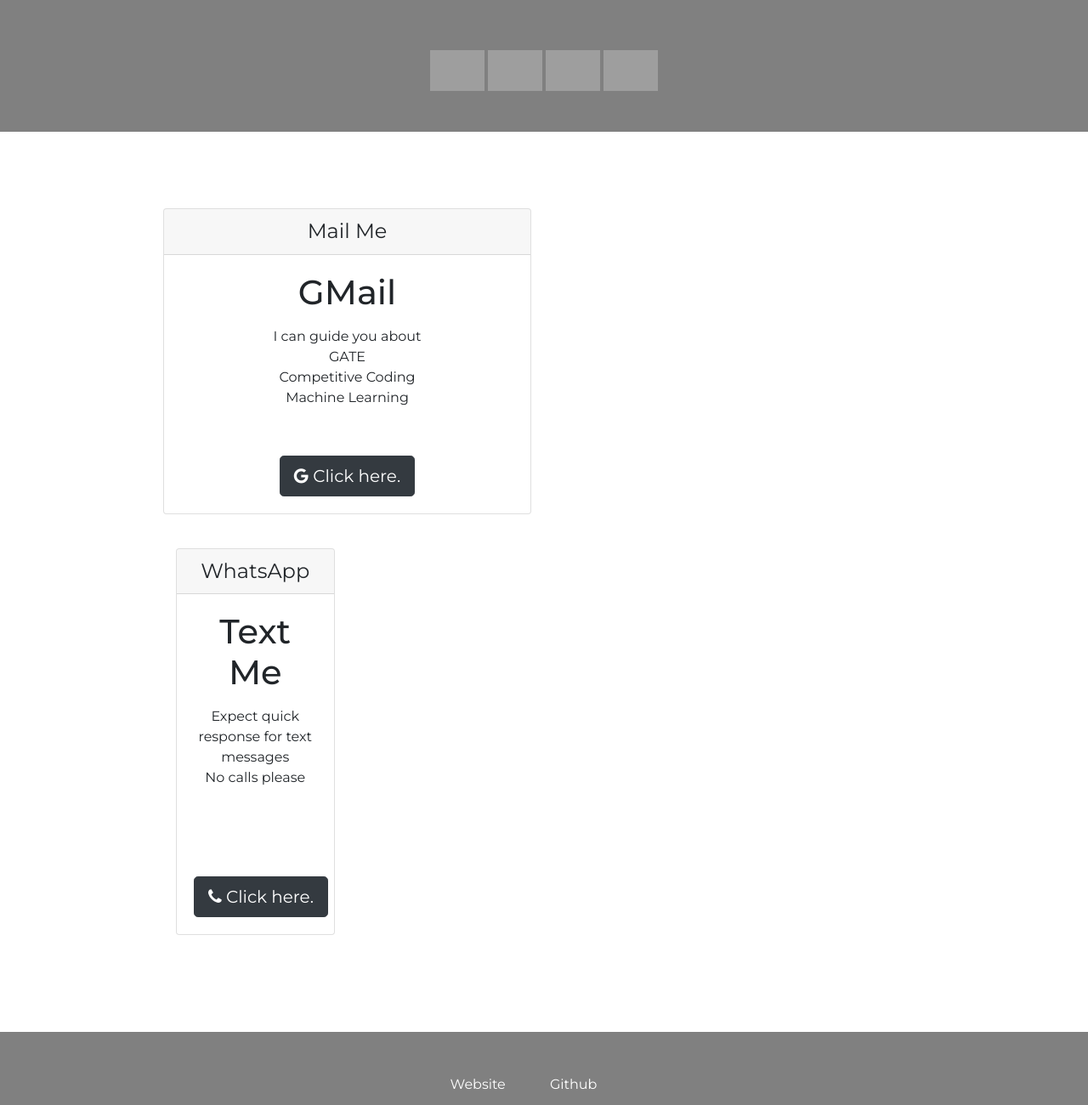
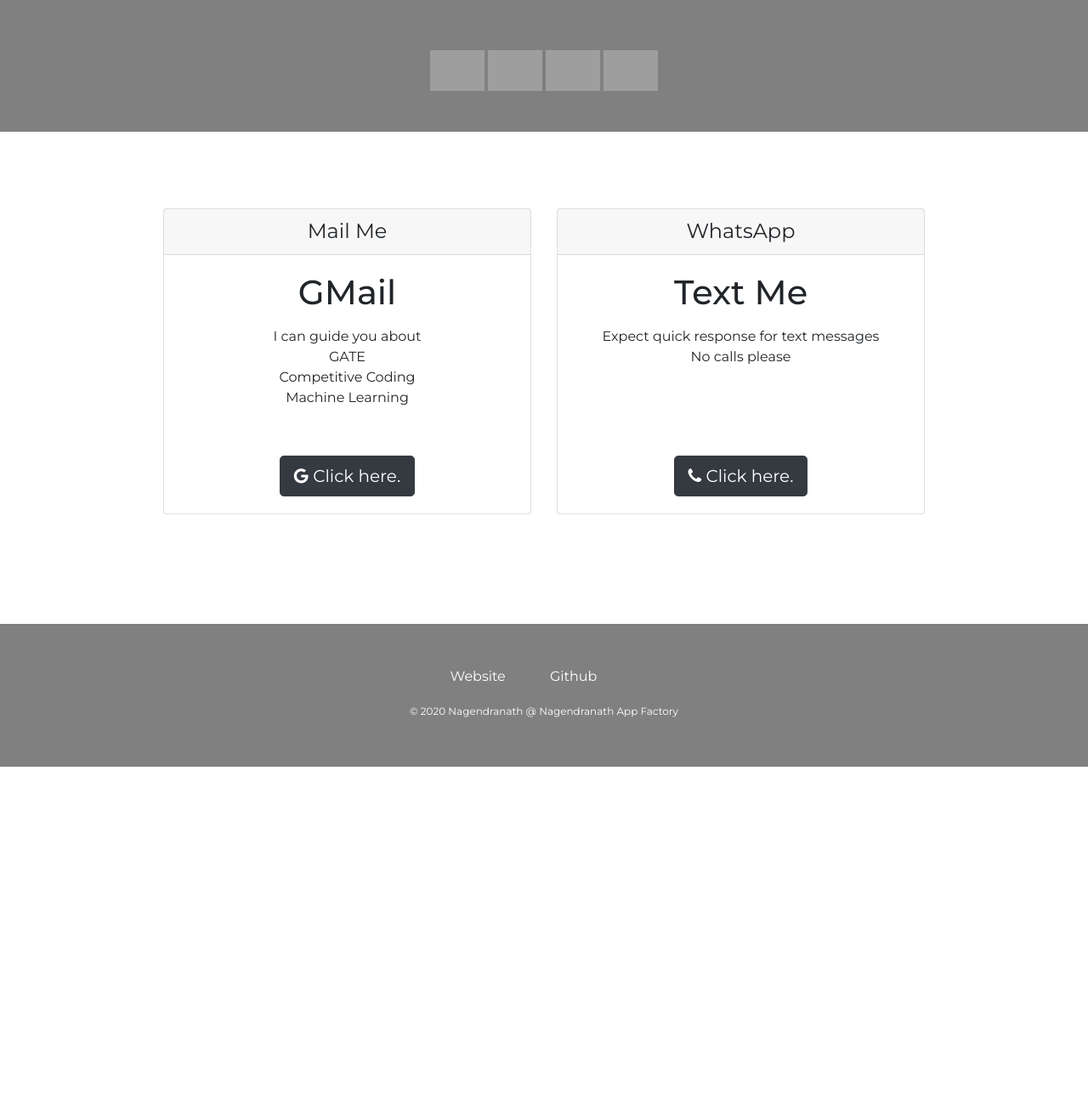
Before and after one commit to nagendranathyr/profile, a plain HTML site: page index.html in a window 1280 px wide. Shown: the part 1565-2865 px from the top of the page at 85% size. After the commit the page ends 2467 px from the top, so only its background shows below. Drawn offline with nearby package versions, Linux system fonts and the light colour scheme; grey boxes are pictures that could not be loaded.

Commit message:
Update index.html

```diff
--- a/index.html
+++ b/index.html
@@ -144,7 +144,8 @@
             </div>
           </div>
         </div>
-        <div class="col-lg-6" style="text-align: center">
+      </div>
+      <div class="col-lg-6">
         <div class="card mb-4 shadow-sm">
           <div class="card-header">
             <h4 class="my-0 font-weight-normal">WhatsApp</h4>
```
Lines whose indentation alone changed are shown as unchanged.
